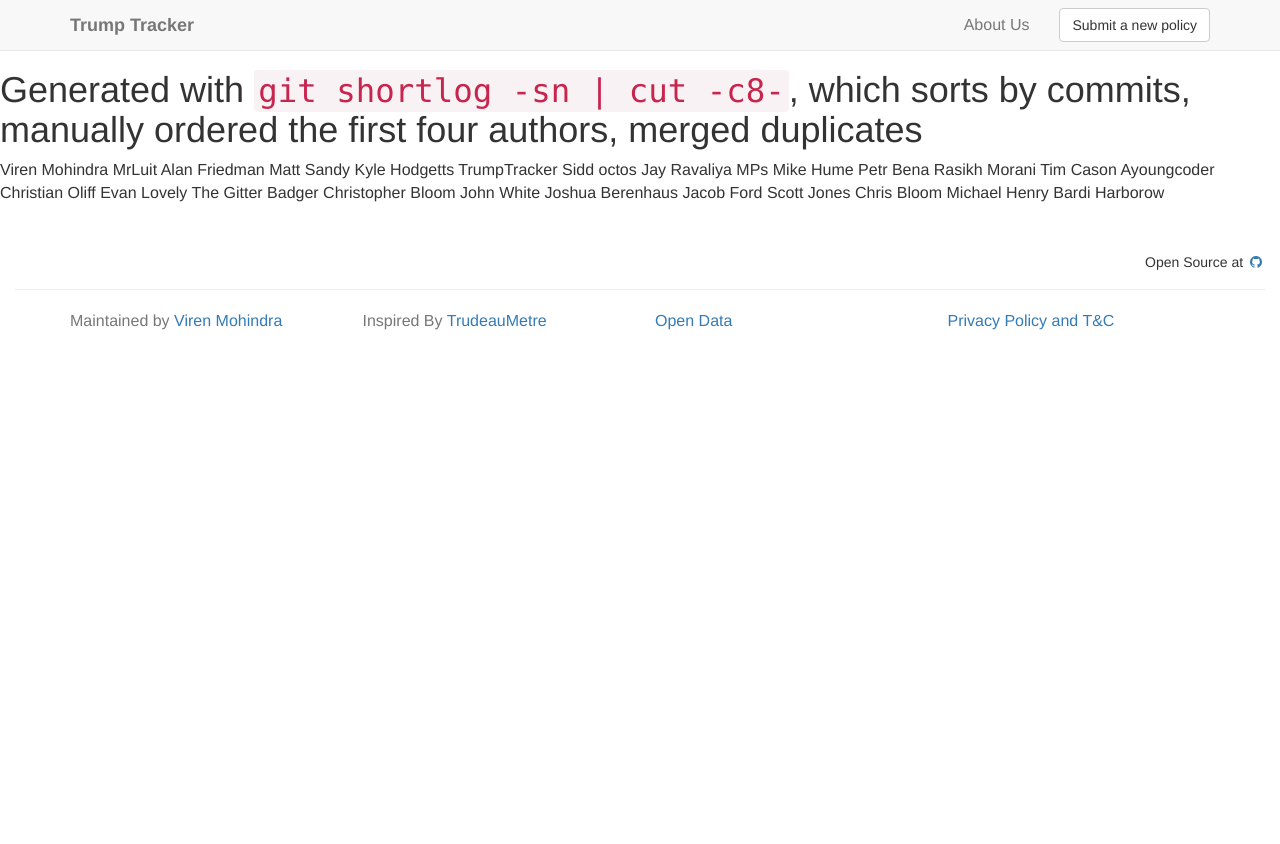
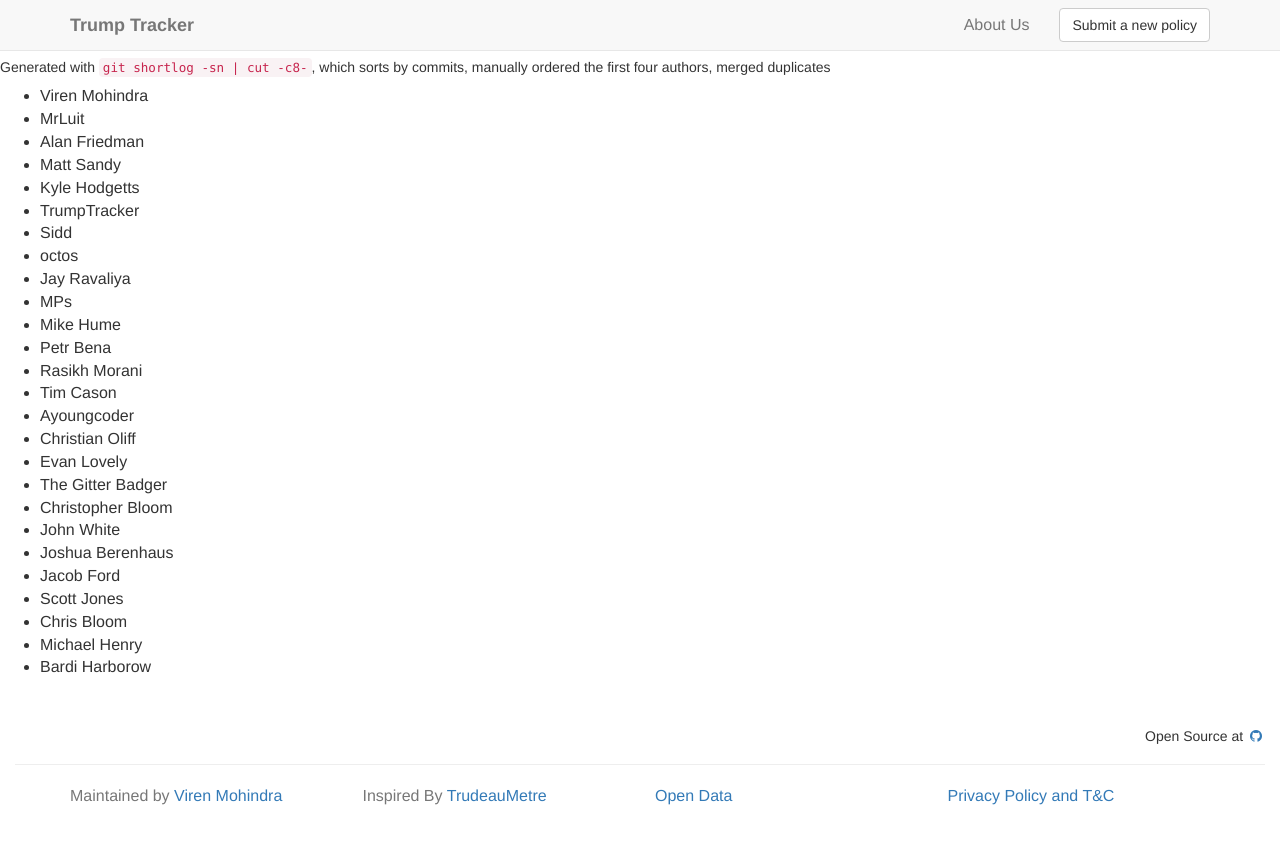
Before and after one commit to TrumpTracker/trumptracker.github.io, a Jekyll site: the page built from CONTRIBUTORS.md, in a window 1280 px wide. Shown: the top 844 px of the page. Built offline with Jekyll 4.4.1, drawn with Linux system fonts in a browser that asks for light colours; nearby versions of some CDN libraries; our own code applies the rules of GitHub Pages for plain Markdown files.

```diff
--- a/CONTRIBUTORS.md
+++ b/CONTRIBUTORS.md
@@ -1,28 +1,28 @@
-# Generated with `git shortlog -sn | cut -c8-`, which sorts by commits, manually ordered the first four authors, merged duplicates
+##### Generated with `git shortlog -sn | cut -c8-`, which sorts by commits, manually ordered the first four authors, merged duplicates
 
-Viren Mohindra
-MrLuit
-Alan Friedman
-Matt Sandy
-Kyle Hodgetts
-TrumpTracker
-Sidd
-octos
-Jay Ravaliya
-MPs
-Mike Hume
-Petr Bena
-Rasikh Morani
-Tim Cason
-Ayoungcoder
-Christian Oliff
-Evan Lovely
-The Gitter Badger
-Christopher Bloom
-John White
-Joshua Berenhaus
-Jacob Ford
-Scott Jones
-Chris Bloom
-Michael Henry
-Bardi Harborow
+- Viren Mohindra
+- MrLuit
+- Alan Friedman
+- Matt Sandy
+- Kyle Hodgetts
+- TrumpTracker
+- Sidd
+- octos
+- Jay Ravaliya
+- MPs
+- Mike Hume
+- Petr Bena
+- Rasikh Morani
+- Tim Cason
+- Ayoungcoder
+- Christian Oliff
+- Evan Lovely
+- The Gitter Badger
+- Christopher Bloom
+- John White
+- Joshua Berenhaus
+- Jacob Ford
+- Scott Jones
+- Chris Bloom
+- Michael Henry
+- Bardi Harborow
```
